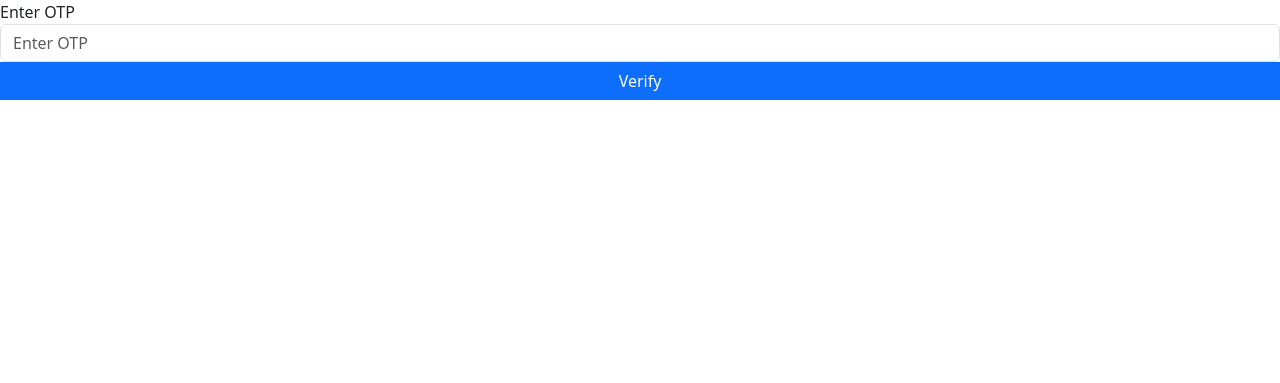
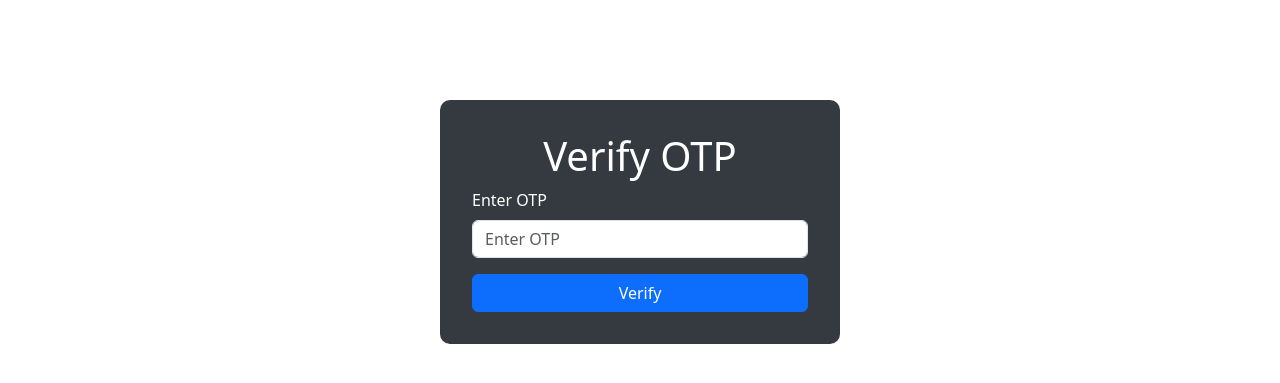
Before and after one commit to tobikoleriari/IAP-work, a PHP site: page /otp.php in a window 1280 px wide. Shown: the top 383 px of the page. Run offline with PHP 8.4, Linux system fonts and the light colour scheme.

Commit message:
enhanced otp page ui

```diff
--- a/otp.php
+++ b/otp.php
@@ -9,9 +9,7 @@ ini_set('display_errors', 1);
 if ($_SERVER["REQUEST_METHOD"] == "POST") {
     $user_otp = trim($_POST['otp']); // Get the OTP entered by the user
 
-
     if ($user_otp == $_SESSION['otp']) {
-
         require_once 'Users.php';
 
         // Get the user data from the session
@@ -19,7 +17,7 @@ if ($_SERVER["REQUEST_METHOD"] == "POST") {
         $user = new Users();
 
         // Create the user in the database
-        if ($user->createUser($user_data['fullname'],$user_data['username'], $user_data['email'], $user_data['password'])) {
+        if ($user->createUser($user_data['fullname'], $user_data['username'], $user_data['email'], $user_data['password'])) {
             // User successfully created, clear session and redirect
             unset($_SESSION['otp']); // Clear the OTP from the session
             unset($_SESSION['user_data']); // Clear user data from the session
@@ -35,24 +33,42 @@ if ($_SERVER["REQUEST_METHOD"] == "POST") {
 }
 ?>
 
-
 <!DOCTYPE html>
 <html lang="en">
 <head>
     <meta charset="UTF-8">
     <meta name="viewport" content="width=device-width, initial-scale=1.0">
-    <title>Document</title>
+    <title>Verify OTP</title>
     <link href="https://cdn.jsdelivr.net/npm/bootstrap@5.3.3/dist/css/bootstrap.min.css" rel="stylesheet" integrity="sha384-QWTKZyjpPEjISv5WaRU9OFeRpok6YctnYmDr5pNlyT2bRjXh0JMhjY6hW+ALEwIH" crossorigin="anonymous">
+    <link href="https://cdnjs.cloudflare.com/ajax/libs/bootstrap-icons/1.10.0/font/bootstrap-icons.min.css" rel="stylesheet">
+    <style>
+        .otp-section {
+            background-color: #343a40;
+            color: white;
+            padding: 2rem;
+            border-radius: 10px;
+            max-width: 400px;
+            margin: auto;
+            margin-top: 100px;
+        }
+        .otp-section h1 {
+            text-align: center;
+        }
+    </style>
 </head>
 <body>
 <script src="https://cdn.jsdelivr.net/npm/bootstrap@5.3.3/dist/js/bootstrap.bundle.min.js" integrity="sha384-YvpcrYf0tY3lHB60NNkmXc5s9fDVZLESaAA55NDzOxhy9GkcIdslK1eN7N6jIeHz" crossorigin="anonymous"></script>
-<div class="row">
-  <div class="col">
+
+<div class="otp-section">
+    <h1>Verify OTP</h1>
     <form action="otp.php" method="POST">
-        <label for="otp">Enter OTP</label>
-    <input type="text" class="form-control" placeholder="Enter OTP" id="otp" name="otp" aria-label="First name">
-  </div>
-  <button type="submit" class="btn btn-primary">Verify</button>
+        <div class="mb-3">
+            <label for="otp" class="form-label">Enter OTP</label>
+            <input type="text" class="form-control" placeholder="Enter OTP" id="otp" name="otp" required>
+        </div>
+        <button type="submit" class="btn btn-primary w-100">Verify</button>
+    </form>
 </div>
+
 </body>
 </html>
```
